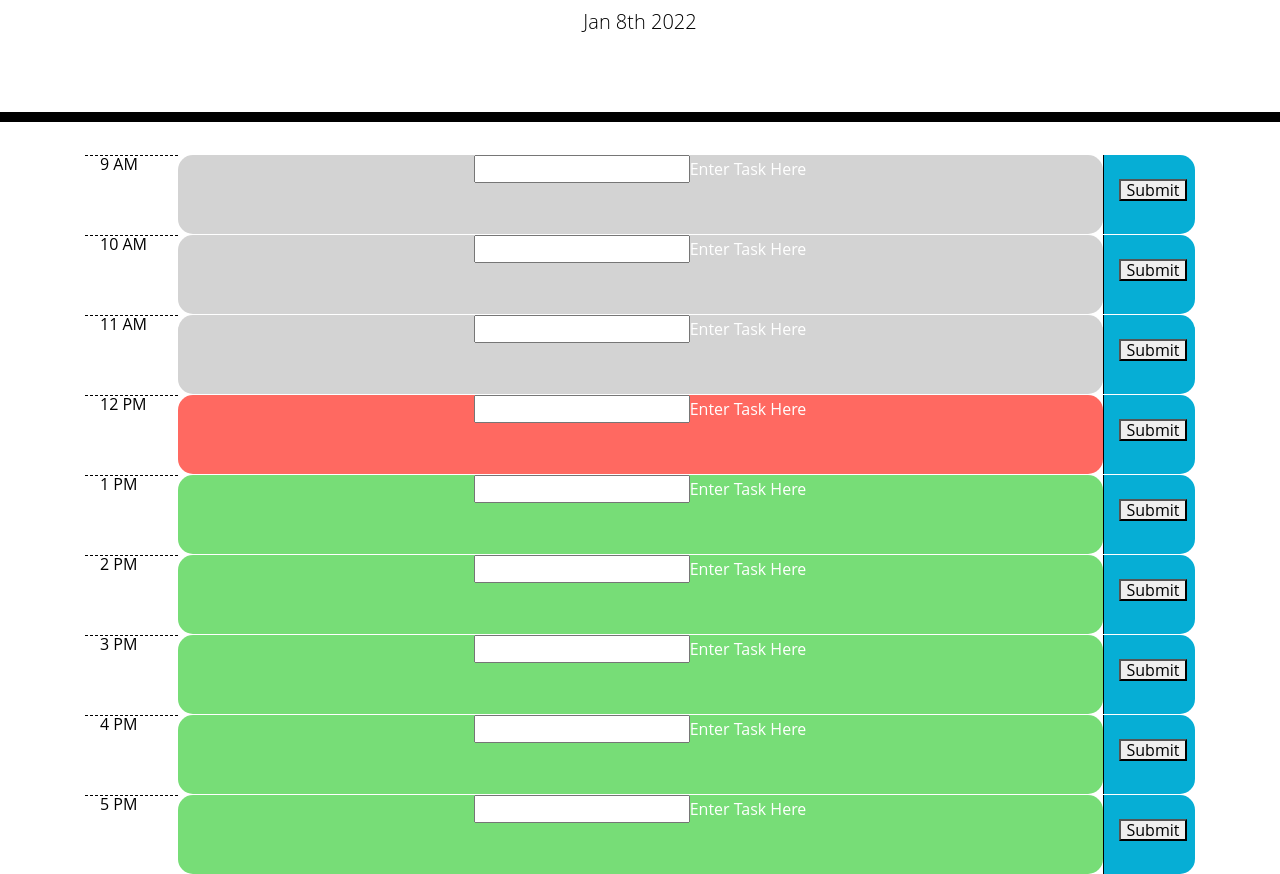
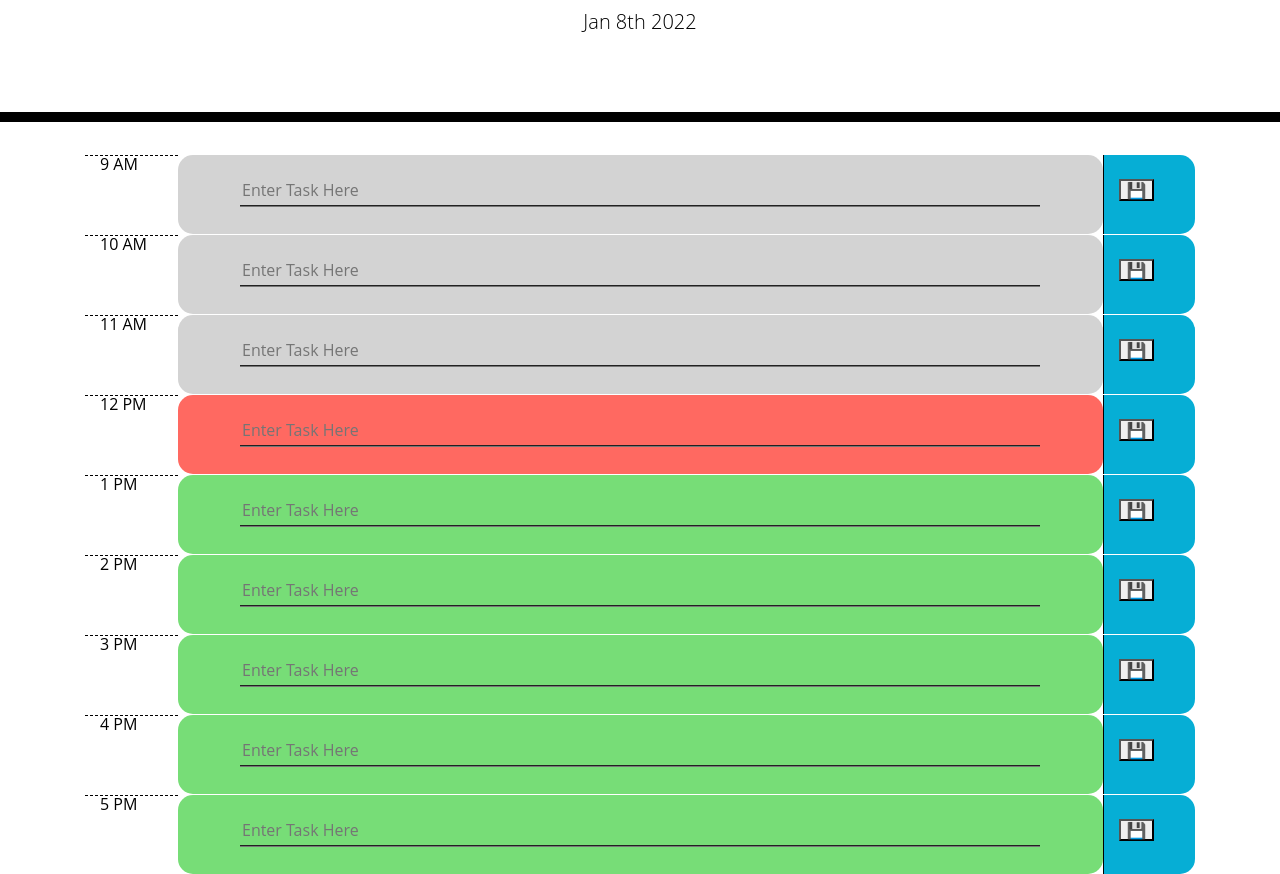
Before and after one commit to AndrewTranMSW/workDayScheduler, a plain HTML site: page index.html in a window 1280 px wide. Shown: the part 182-1056 px from the top of the page. Drawn offline with nearby package versions, Linux system fonts and the light colour scheme.

Commit message:
expanded text field, css adjustments

```diff
--- a/index.html
+++ b/index.html
@@ -26,8 +26,8 @@
       <div class="container">
         <div class="row d-flex inline justify-content-around">
           <div class="hour col-1">9 AM</div>
-          <div class="time-block col-10 past"><input type="text">Enter Task Here</div>
-          <div class="saveBtn col-1"><button type="submit" class="submitButton mt-4">Submit</button></div>
+          <div class="time-block col-10 past"><input type="text" placeholder="Enter Task Here"></div>
+          <div class="saveBtn col-1"><button type="submit" class="submitButton mt-4">💾</button></div>
         </div>
       </div>
     </div>
@@ -36,8 +36,8 @@
       <div class="container">
         <div class="row d-flex inline justify-content-around">
           <div class="hour col-1">10 AM</div>
-          <div class="time-block col-10 past"><input type="text">Enter Task Here</div>
-          <div class="saveBtn col-1"><button type="submit" class="submitButton mt-4">Submit</button></div>
+          <div class="time-block col-10 past"><input type="text" placeholder="Enter Task Here"></div>
+          <div class="saveBtn col-1"><button type="submit" class="submitButton mt-4">💾</button></div>
         </div>
       </div>
     </div>
@@ -46,8 +46,8 @@
       <div class="container">
         <div class="row d-flex inline justify-content-around">
           <div class="hour col-1">11 AM</div>
-          <div class="time-block col-10 past"><input type="text">Enter Task Here</div>
-          <div class="saveBtn col-1"><button type="submit" class="submitButton mt-4">Submit</button></div>
+          <div class="time-block col-10 past"><input type="text" placeholder="Enter Task Here"></div>
+          <div class="saveBtn col-1"><button type="submit" class="submitButton mt-4">💾</button></div>
         </div>
       </div>
     </div>
@@ -56,8 +56,8 @@
       <div class="container">
         <div class="row d-flex inline justify-content-around">
           <div class="hour col-1">12 PM</div>
-          <div class="time-block col-10 present"><input type="text">Enter Task Here</div>
-          <div class="saveBtn col-1"><button type="submit" class="submitButton mt-4">Submit</button></div>
+          <div class="time-block col-10 present"><input type="text" placeholder="Enter Task Here"></div>
+          <div class="saveBtn col-1"><button type="submit" class="submitButton mt-4">💾</button></div>
         </div>
       </div>
     </div>
@@ -66,8 +66,8 @@
       <div class="container">
         <div class="row d-flex inline justify-content-around">
           <div class="hour col-1">1 PM</div>
-          <div class="time-block col-10 future"><input type="text">Enter Task Here</div>
-          <div class="saveBtn col-1"><button type="submit" class="submitButton mt-4">Submit</button></div>
+          <div class="time-block col-10 future"><input type="text" placeholder="Enter Task Here"></div>
+          <div class="saveBtn col-1"><button type="submit" class="submitButton mt-4">💾</button></div>
         </div>
       </div>
     </div>
@@ -76,8 +76,8 @@
       <div class="container">
         <div class="row d-flex inline justify-content-around">
           <div class="hour col-1">2 PM</div>
-          <div class="time-block col-10 future"><input type="text">Enter Task Here</div>
-          <div class="saveBtn col-1"><button type="submit" class="submitButton mt-4">Submit</button></div>
+          <div class="time-block col-10 future"><input type="text" placeholder="Enter Task Here"></div>
+          <div class="saveBtn col-1"><button type="submit" class="submitButton mt-4">💾</button></div>
         </div>
       </div>
     </div>
@@ -86,8 +86,8 @@
       <div class="container">
         <div class="row d-flex inline justify-content-around">
           <div class="hour col-1">3 PM</div>
-          <div class="time-block col-10 future"><input type="text">Enter Task Here</div>
-          <div class="saveBtn col-1"><button type="submit" class="submitButton mt-4">Submit</button></div>
+          <div class="time-block col-10 future"><input type="text" placeholder="Enter Task Here"></div>
+          <div class="saveBtn col-1"><button type="submit" class="submitButton mt-4">💾</button></div>
         </div>
       </div>
     </div>
@@ -96,8 +96,8 @@
       <div class="container">
         <div class="row d-flex inline justify-content-around">
           <div class="hour col-1">4 PM</div>
-          <div class="time-block col-10 future"><input type="text">Enter Task Here</div>
-          <div class="saveBtn col-1"><button type="submit" class="submitButton mt-4">Submit</button></div>
+          <div class="time-block col-10 future"><input type="text" placeholder="Enter Task Here"></div>
+          <div class="saveBtn col-1"><button type="submit" class="submitButton mt-4">💾</button></div>
         </div>
       </div>
     </div>
@@ -106,8 +106,8 @@
       <div class="container">
         <div class="row d-flex inline justify-content-around">
           <div class="hour col-1">5 PM</div>
-          <div class="time-block col-10 future"><input type="text">Enter Task Here</div>
-          <div class="saveBtn col-1"><button type="submit" class="submitButton mt-4">Submit</button></div>
+          <div class="time-block col-10 future"><input type="text" placeholder="Enter Task Here"></div>
+          <div class="saveBtn col-1"><button type="submit" class="submitButton mt-4">💾</button></div>
         </div>
       </div>
     </div>
--- a/styles.css
+++ b/styles.css
@@ -29,6 +29,18 @@ textarea {
   text-align: center;
   border-radius: 15px;
 }
+
+input {
+  border-top-style: hidden;
+  border-right-style: hidden;
+  border-left-style: hidden;
+  border-bottom-style: groove;
+  background-color: transparent;
+  width: 50rem;
+  height:2rem;
+  margin-top: 20px;
+}
+
 /* Assigned */
 .row {
   white-space: pre-wrap;
```
